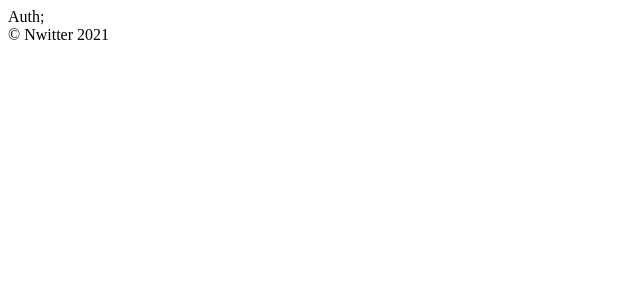
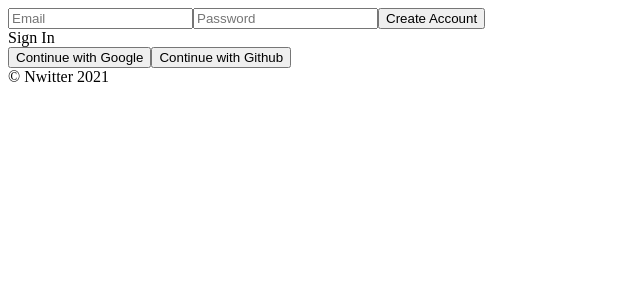
Before and after one commit to jerome-geek/nwitter, a React (Create React App) app: page / in a window 1280 px wide. Shown: the top 300 px of the page, without its empty margins (0-640 px from the left). Built offline with nearby package versions, Linux system fonts and the light colour scheme; no server answers.

Commit message:
Add Login & Sign In with Firebase Auth

```diff
--- a/src/components/App.js
+++ b/src/components/App.js
@@ -1,13 +1,26 @@
-import React, { Fragment, useState } from 'react';
+import React, { Fragment, useState, useEffect } from 'react';
 import AppRouter from 'components/Router';
 import { authService } from 'fbase';
 
 const App = () => {
-    const [isLoggedIn, setIsLoggedIn] = useState(authService.currentUser);
+    const [init, setInit] = useState(false);
+    const [isLoggedIn, setIsLoggedIn] = useState(false);
+
+    useEffect(() => {
+        authService.onAuthStateChanged((user) => {
+            if (user) {
+                setIsLoggedIn(true);
+            } else {
+                setIsLoggedIn(false);
+            }
+            setInit(true);
+        });
+    }, []);
 
     return (
         <Fragment>
-            <AppRouter isLoggedIn={isLoggedIn} />;
+            {init ? <AppRouter isLoggedIn={isLoggedIn} /> : 'Initializing...'}
+
             <footer>&copy; Nwitter {new Date().getFullYear()}</footer>
         </Fragment>
     );
--- a/src/routes/Auth.js
+++ b/src/routes/Auth.js
@@ -1,5 +1,91 @@
-import React from 'react';
+import {
+    createUserWithEmailAndPassword,
+    signInWithEmailAndPassword,
+} from '@firebase/auth';
+import { authService } from 'fbase';
+import React, { useState } from 'react';
 
-const Auth = () => <span>Auth</span>;
+const Auth = () => {
+    const [email, setEmail] = useState('');
+    const [password, setPassword] = useState('');
+    const [newAccount, setNewAccount] = useState(true);
+    const [error, setError] = useState('');
+
+    const onChange = (e) => {
+        const {
+            target: { name, value },
+        } = e;
+
+        if (name === 'email') {
+            setEmail(value);
+        }
+        if (name === 'password') {
+            setPassword(value);
+        }
+    };
+
+    const onSubmit = async (e) => {
+        e.preventDefault();
+
+        try {
+            let data;
+            if (newAccount) {
+                // Create Account
+                data = await createUserWithEmailAndPassword(
+                    authService,
+                    email,
+                    password,
+                );
+            } else {
+                // Log In
+                data = await signInWithEmailAndPassword(
+                    authService,
+                    email,
+                    password,
+                );
+            }
+            console.log(data);
+        } catch (error) {
+            setError(error.message);
+        }
+    };
+
+    const toggleAccount = () => setNewAccount((prev) => !prev);
+
+    return (
+        <div>
+            <form onSubmit={onSubmit}>
+                <input
+                    type='text'
+                    name='email'
+                    placeholder='Email'
+                    required
+                    value={email}
+                    onChange={onChange}
+                />
+                <input
+                    type='password'
+                    name='password'
+                    placeholder='Password'
+                    required
+                    value={password}
+                    onChange={onChange}
+                />
+                <input
+                    type='submit'
+                    value={newAccount ? 'Create Account' : 'Log In'}
+                />
+                {error}
+            </form>
+            <span onClick={toggleAccount}>
+                {newAccount ? 'Sign In' : 'Create Account'}
+            </span>
+            <div>
+                <button>Continue with Google</button>
+                <button>Continue with Github</button>
+            </div>
+        </div>
+    );
+};
 
 export default Auth;
```
